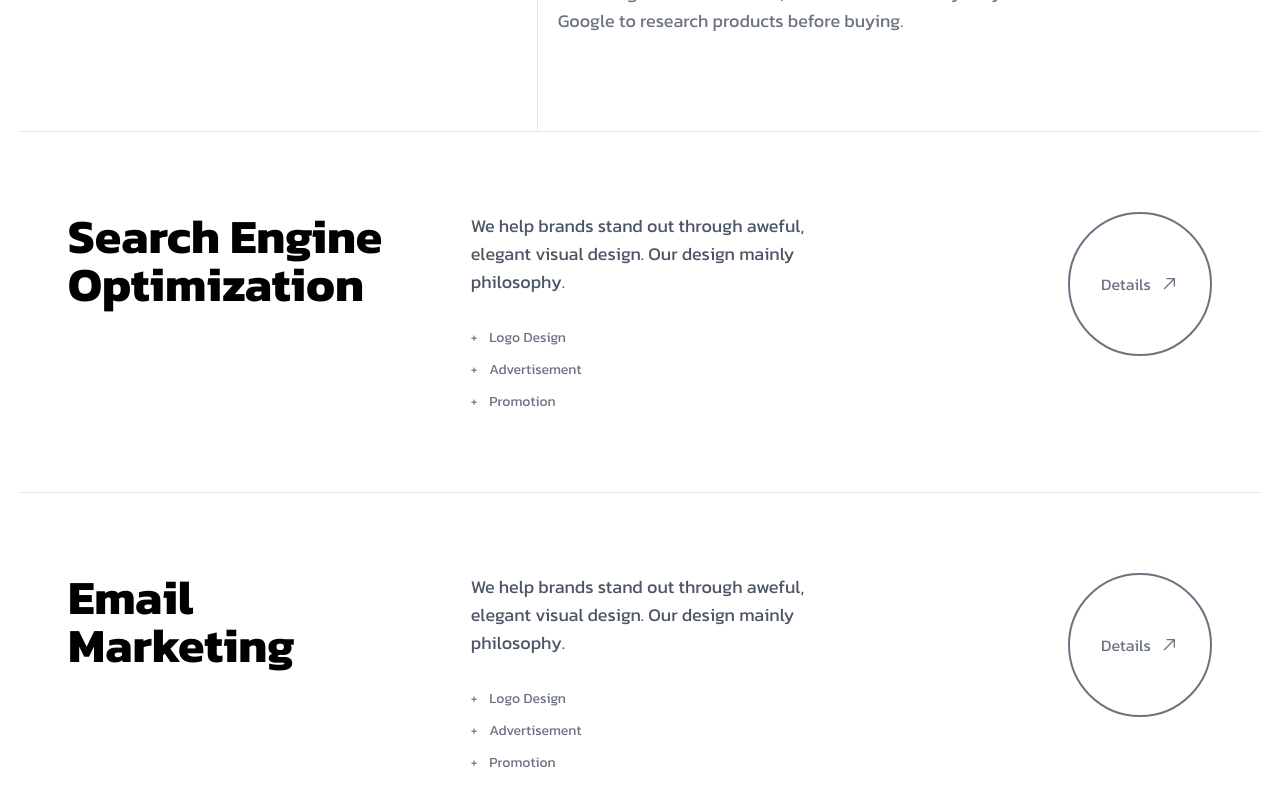
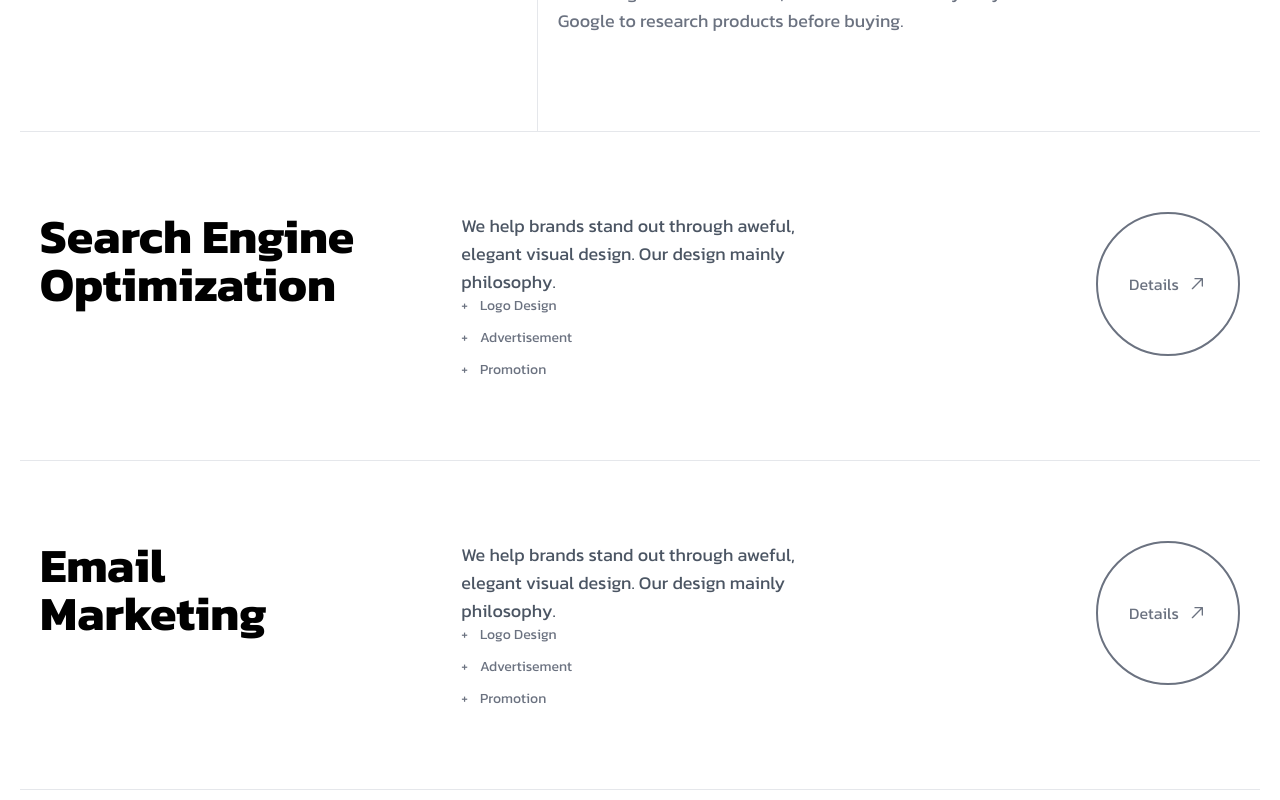
Before and after one commit to mdanamulhasan201/axtra-next-agency-scaleup-, a React (Vite) app: page / in a window 1280 px wide. Shown: the part 2400-3200 px from the top of the page. Built offline with nearby package versions, Linux system fonts and the light colour scheme.

Commit message:
added services

```diff
--- a/src/components/Home/Services.jsx
+++ b/src/components/Home/Services.jsx
@@ -83,6 +83,8 @@ const Services = () => {
         return () => window.removeEventListener('mousemove', handleMouseMove);
     }, []);
 
+
+
     const ServiceCard = ({ service, index }) => {
         const cardRef = useRef(null);
         const buttonRef = useRef(null);
@@ -115,7 +117,7 @@ const Services = () => {
         return (
             <div
                 ref={cardRef}
-                className="relative border-b last:border-b-0 py-20 px-12"
+                className={`relative md:border-b md:last:border-b-0  py-20 px-5 ${isDarkMode ? "border-gray-800" : "border-gray-200"}`}
                 onMouseEnter={() => {
                     setHoveredService(service.id);
                     setIsHovered(true);
@@ -127,16 +129,16 @@ const Services = () => {
                     }
                 }}
             >
-                <div className="flex justify-between items-start gap-16 relative z-20">
-                    <div className="w-1/3">
-                        <h2 className={`text-5xl font-bold mb-6 transition-all duration-300 ${isDarkMode ? "text-white" : "text-black"
+                <div className="flex flex-col md:flex-row justify-between items-start gap-5 md:gap-16 relative z-20">
+                    <div className="w-full md:w-1/3">
+                        <h2 className={`text-3xl lg:text-5xl font-bold  transition-all duration-300 ${isDarkMode ? "text-white" : "text-black"
                             } group-hover:text-gray-500`}>
                             {service.title}
                         </h2>
                     </div>
 
-                    <div className="w-1/3">
-                        <p className={`text-lg mb-8 ${isDarkMode ? "text-gray-300" : "text-gray-600"
+                    <div className="w-full md:w-1/3">
+                        <p className={`text-lg ${isDarkMode ? "text-gray-300" : "text-gray-600"
                             }`}>
                             {service.describe}
                         </p>
@@ -152,7 +154,7 @@ const Services = () => {
                         </div>
                     </div>
 
-                    <div className="w-1/3 flex justify-end">
+                    <div className="w-full md:w-1/3 flex justify-start md:justify-end">
                         <button
                             ref={buttonRef}
                             className="relative px-6 py-3 border-2 border-gray-500 text-gray-500 w-36 h-36 rounded-full bg-transparent overflow-hidden group/button"
@@ -176,6 +178,7 @@ const Services = () => {
                     </div>
                 </div>
 
+                <div className="md:block hidden ">
                     <div
                         className={`fixed pointer-events-none z-10 -mt-24 -ml-24 rounded-lg overflow-hidden transition-opacity duration-300 ${hoveredService === service.id && isMouseInBounds ? "opacity-100" : "opacity-0"
                             }`}
@@ -192,6 +195,7 @@ const Services = () => {
                                 alt={service.title}
                                 className="w-full h-full object-cover"
                             />
+                        </div>
                     </div>
                 </div>
             </div>
```
Lines whose indentation alone changed are shown as unchanged.
